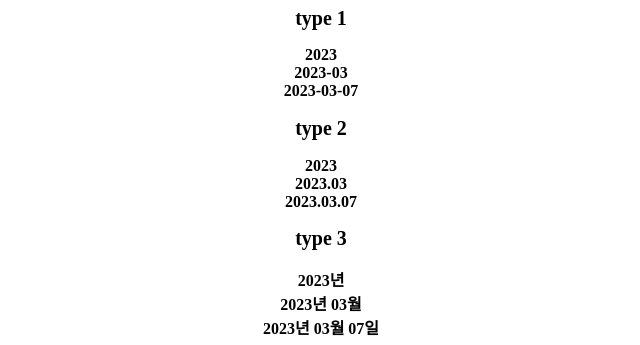
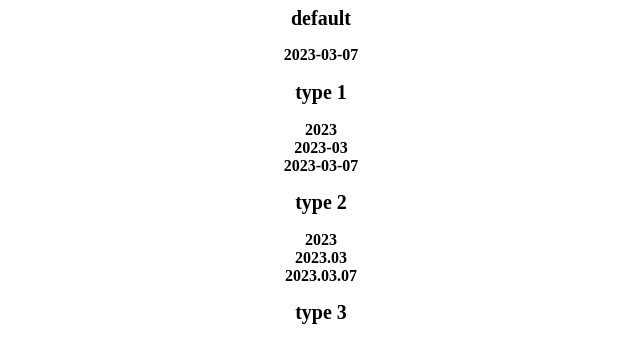
Before and after one commit to soonya27/dateFormat-updateDate, a plain HTML site: page index.html in a window 1280 px wide. Shown: the part 73-418 px from the top of the page, without its empty margins (319-959 px from the left). Drawn offline with Linux system fonts and the light colour scheme.

Commit message:
formatDateOptiond type optional 변경

```diff
--- a/index.html
+++ b/index.html
@@ -45,6 +45,8 @@
     <div id="wrap">
         <h1>dateFormat</h1>
         <div class="formdate-wrap">
+            <h2>default</h2>
+            <strong id="dateformat0"></strong>
             <h2>type 1</h2>
             <strong id="dateformat1"></strong>
             <strong id="dateformat2"></strong>
@@ -92,6 +94,7 @@
         /*--------------------------------------------------------------
             formatDateOption
         --------------------------------------------------------------*/
+        document.querySelector('#dateformat0').innerHTML = formatDateOption(toDayMonth);
         document.querySelector('#dateformat1').innerHTML = formatDateOption(toDayMonth, 1, 'year');
         document.querySelector('#dateformat2').innerHTML = formatDateOption(toDayMonth, 1, 'month');
         document.querySelector('#dateformat3').innerHTML = formatDateOption(toDayMonth, 1, 'day');
--- a/main.js
+++ b/main.js
@@ -6,8 +6,8 @@
  * example)))
     formatDateOption(new Date(), 3, 'month')
  * @param {string} date
- * @param {string & number} type  '-' , '.', '년월일'  Or 1,2,3
- * @param {string} range:optional   'year' , 'month' , 'day'
+ * @param {string & number} type:optional  '-' , '.', '년월일'  Or 1,2,3  == default : '-'
+ * @param {string} range:optional   'year' , 'month' , 'day' == default : 'day'
  * @returns string ex) '2022' , '2022.01' , '2022년 01월'
  */
 function formatDateOption(date, type, range) {
@@ -24,7 +24,7 @@ function formatDateOption(date, type, range) {
         { numId: 2, keyword: '.', text: ['.', '.'] },
         { numId: 3, keyword: '년월일', text: ['년', '월', '일'] },
     ];
-    const selectedType = types.find((item) => type == item.numId || type == item.keyword);
+    const selectedType = types.find((item) => (type || 1) == item.numId || type == item.keyword);
 
     let returnDate = '';
     switch (range) {
```
